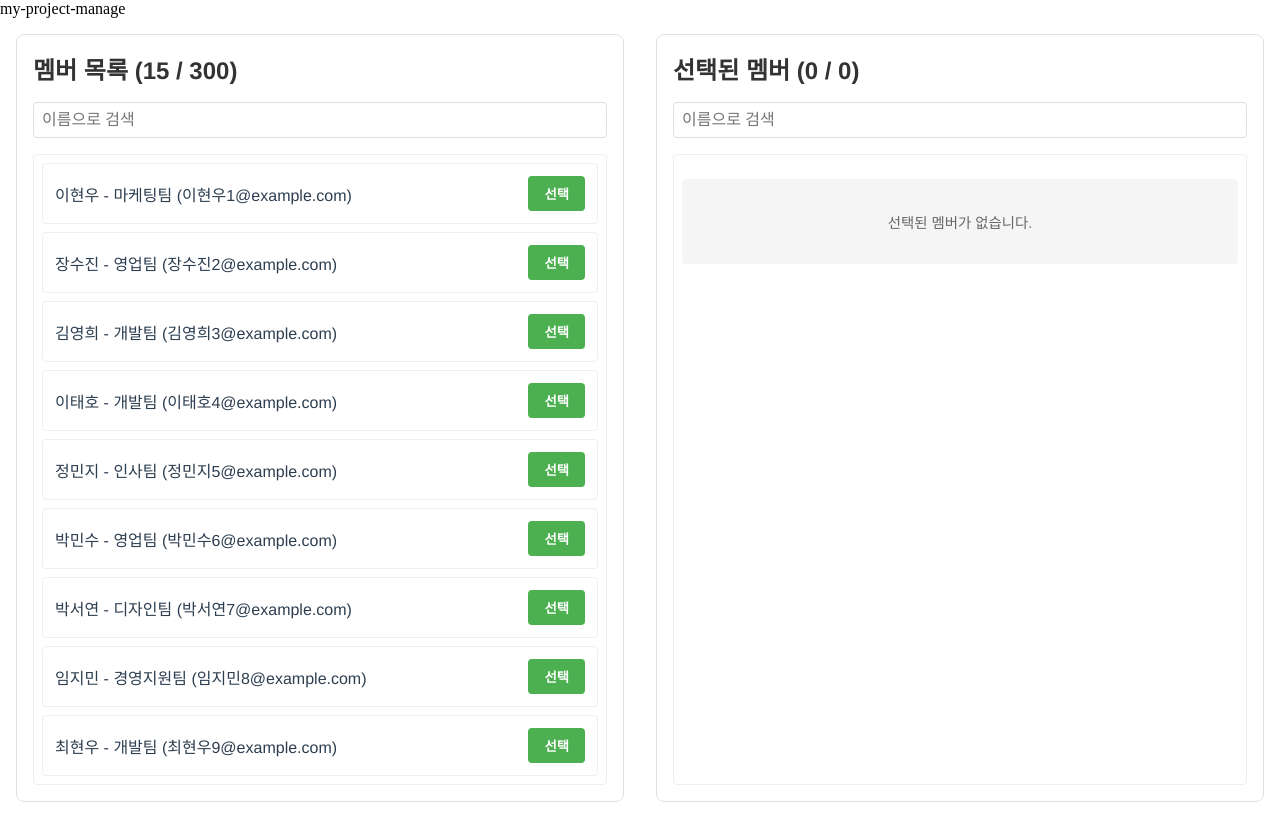
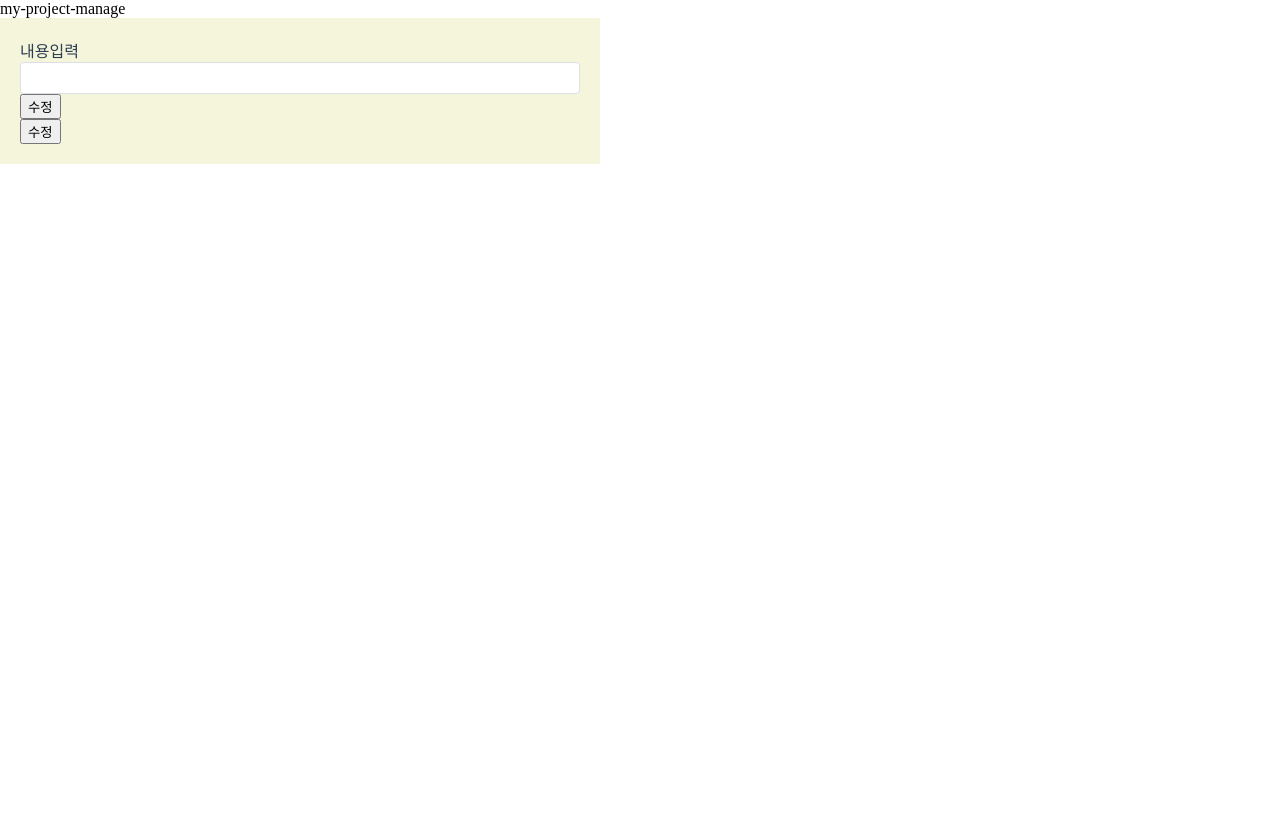
Before and after one commit to o5ranc/myVue, a Vue app: page /member in a window 1280 px wide. Built offline with nearby package versions, Linux system fonts and the light colour scheme; a web font is replaced by a local one.

Commit message:
가변 높이 설정 테스트

```diff
--- a/src/App.vue
+++ b/src/App.vue
@@ -9,9 +9,10 @@
     <!-- <CardListView/> -->
     <!-- <SourceTreeView /> -->
     <!-- <KanbanList /> -->
-     <!-- <PostitView /> -->
-     <!-- <BranchLintList /> -->
-    <MemberSelector />
+    <!-- <PostitView /> -->
+    <!-- <BranchLintList /> -->
+    <!-- <MemberSelector /> -->
+    <AutoHeightDiv />
   </div>
 </template>
 
@@ -30,7 +31,8 @@ import { defineComponent } from 'vue'
 // import KanbanList from './views/testViews/kanban/KanbanList.vue';
 // import PostitView from './views/alert/PostitView.vue';
 // import BranchLintList from './views/testViews/BranchLintList.vue';
-import MemberSelector from './components/MemberSelector.vue'
+// import MemberSelector from './components/MemberSelector.vue'
+import AutoHeightDiv from './views/testViews/ dynamically/autoHeightDiv.vue'
 
 export default defineComponent({
   name: 'App',
@@ -46,7 +48,8 @@ export default defineComponent({
     // KanbanList,
     // PostitView
     // BranchLintList
-    MemberSelector,
+    // MemberSelector,
+    AutoHeightDiv,
   },
   data() {
     return {
--- /dev/null
+++ b/src/views/testViews/ dynamically/autoHeightDiv.vue
@@ -0,0 +1,36 @@
+<template>
+  <div class="input-wrap">
+    <div>
+      <span>내용입력</span>
+      <el-input
+        class="mh-50"
+        v-model="state.inContent"
+      />
+    </div>
+    <div>
+      <button>수정</button>
+    </div>
+    <div>
+      <button>수정</button>
+    </div>
+  </div>
+</template>
+
+<script setup lang="ts">
+import { reactive } from 'vue'
+
+const state = reactive({
+  inContent: '',
+})
+</script>
+
+<style scoped>
+.input-wrap {
+  /* display: flex; */
+  /* flex-direction: column; */
+  /* gap: 10px; */
+  width: 600px;
+  background-color: beige;
+  padding: 20px;
+}
+</style>
```
